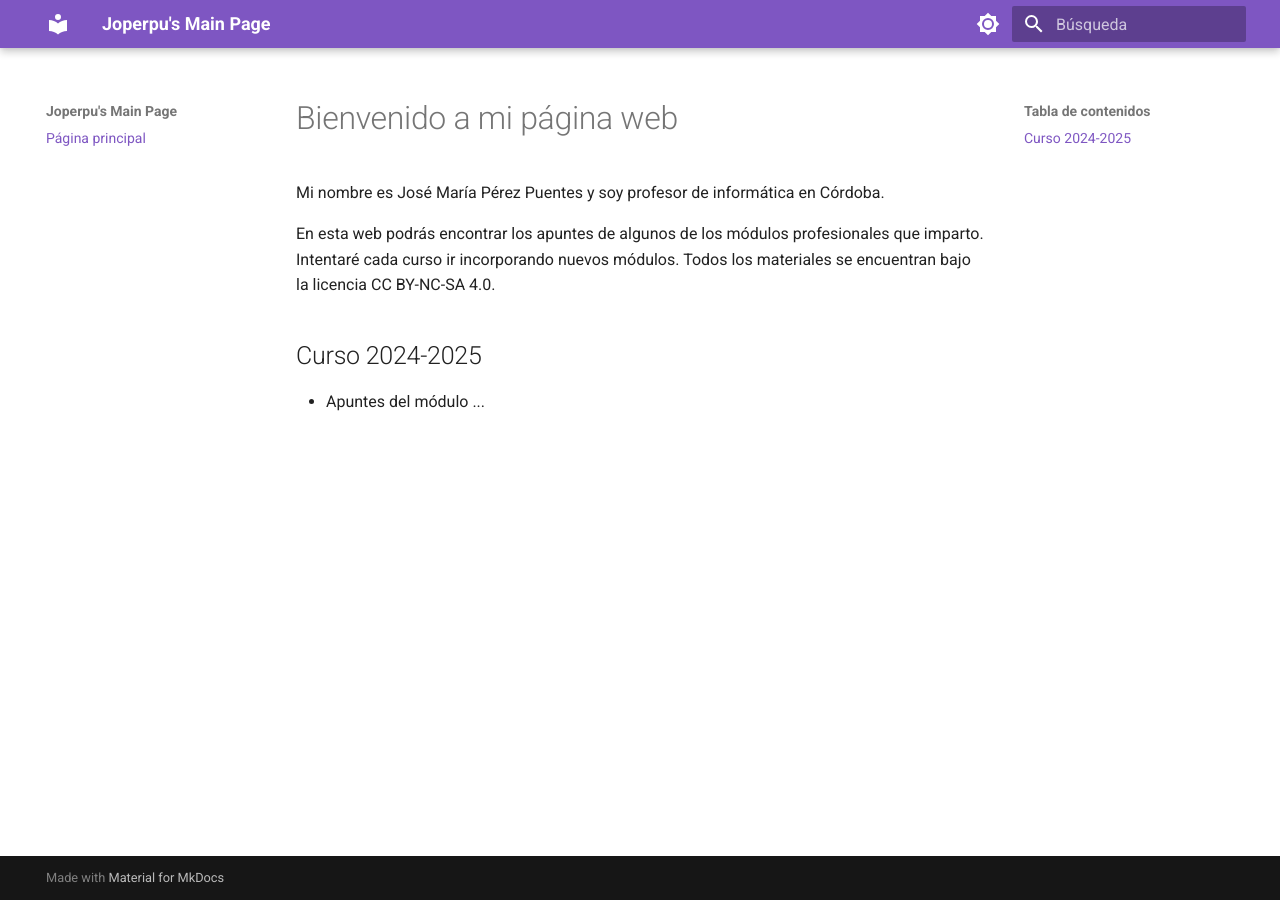
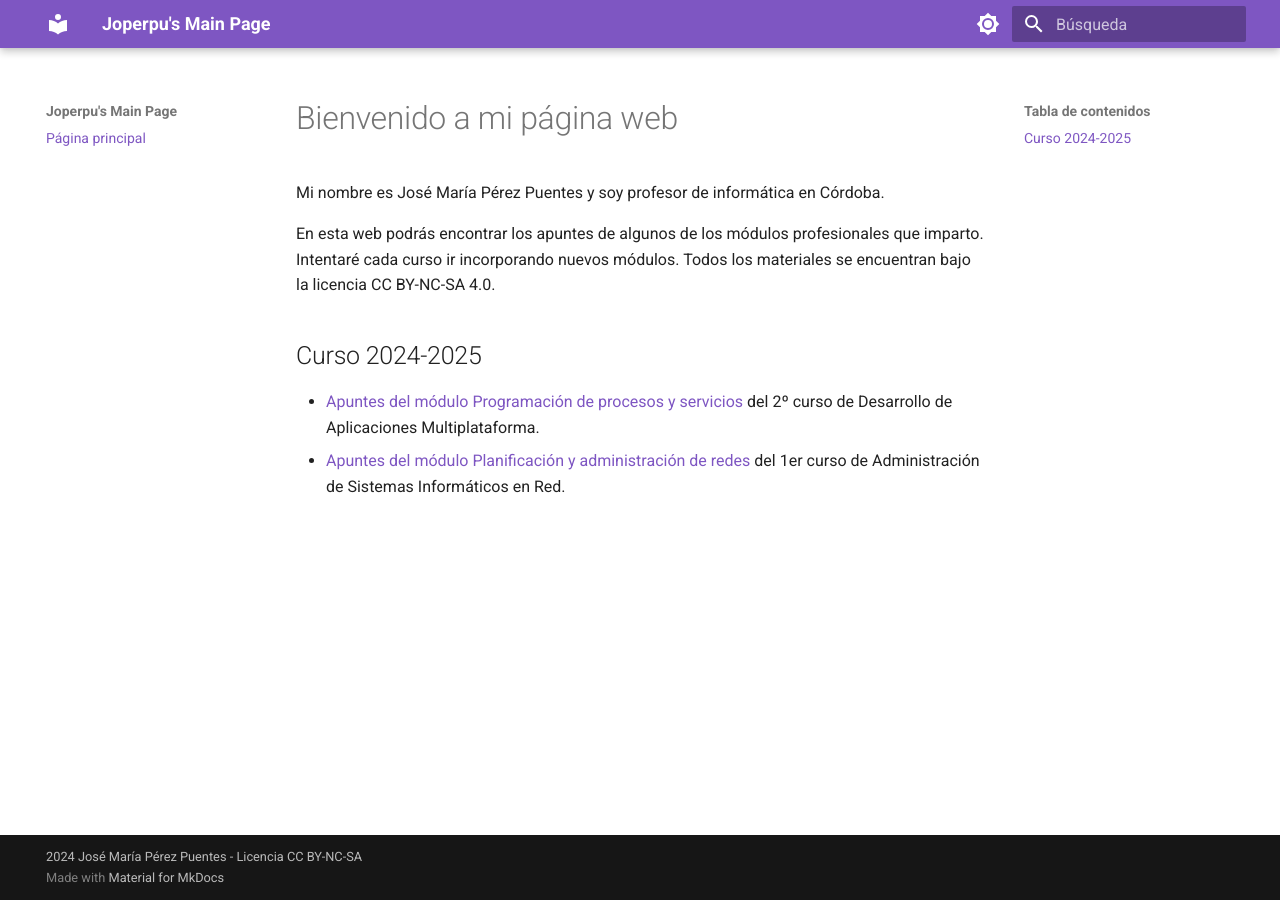
Before and after one commit to Joperpu/joperpu.github.io, an MkDocs documentation site: the page built from docs/index.md, in a window 1280 px wide. Built offline with MkDocs 1.6.1 and Material for MkDocs 9.7.7, drawn with Linux system fonts in a browser that asks for light colours.

Commit message:
Enlaces a módulos

```diff
--- a/docs/index.md
+++ b/docs/index.md
@@ -6,4 +6,5 @@ En esta web podrás encontrar los apuntes de algunos de los módulos profesional
 
 ## Curso 2024-2025
 
-* Apuntes del módulo ...
+* [Apuntes del módulo Programación de procesos y servicios](https://joperpu.github.io/psp2425/) del 2º curso de Desarrollo de Aplicaciones Multiplataforma.
+* [Apuntes del módulo Planificación y administración de redes](https://joperpu.github.io/par2425/) del 1er curso de Administración de Sistemas Informáticos en Red.
--- a/mkdocs.yml
+++ b/mkdocs.yml
@@ -18,3 +18,8 @@ theme:
         name: Switch to light mode
 nav:
   - Página principal: index.md
+
+copyright: "2024 José María Pérez Puentes - Licencia CC BY-NC-SA"
+
+extra:
+  generator: true
```
